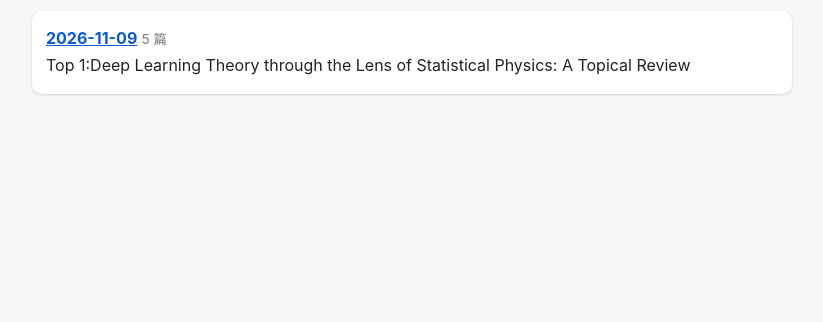
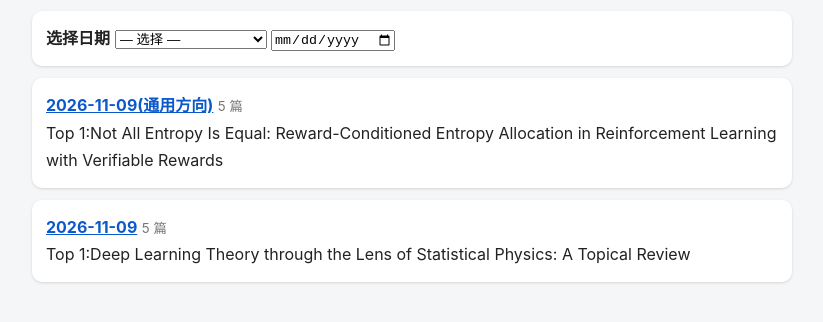
Before and after one commit to txyltop/arxiv-daily-paper, a plain HTML site: page index.html in a window 1280 px wide. Shown: the part 64-386 px from the top of the page, without its empty margins (228-1051 px from the left). Drawn offline with Linux system fonts and the light colour scheme.

Commit message:
update index.html

```diff
--- a/index.html
+++ b/index.html
@@ -5,4 +5,4 @@
 .pA{background:#d1f0d8}.pB{background:#fff1c2}.pC{background:#e5e5e5}.pri{display:inline-block;border-radius:4px;padding:0 8px;font-weight:700;margin-right:6px}
 .top{border-left:5px solid #e67e22;background:#fff8ef}.f b{display:block;color:#555;font-size:.85em;margin-top:.6em}
 .btn{display:inline-block;background:#0a58ca;color:#fff;border-radius:6px;padding:6px 14px;margin-top:8px;text-decoration:none}
-details{margin-top:8px}summary{cursor:pointer;color:#0a58ca}small{color:#777}</style></head><body><div class='w'><h1>arXiv 每日追踪</h1><div class='card'><a href='2026-11-09.html'><b>2026-11-09</b></a> <small>5 篇</small><br>Top 1:Deep Learning Theory through the Lens of Statistical Physics: A Topical Review</div></div></body></html>
+details{margin-top:8px}summary{cursor:pointer;color:#0a58ca}small{color:#777}</style></head><body><div class='w'><h1>arXiv 每日追踪</h1><div class='card'><b>选择日期</b> <select id='sel' onchange="if(this.value)location.href=this.value+'.html'"><option value=''>— 选择 —</option><option value='2026-11-09_general'>2026-11-09(通用方向)</option><option value='2026-11-09'>2026-11-09</option></select> <input type='date' id='dt' onchange="var v=this.value,k=KEYS.indexOf(v);if(k<0){alert('这一天没有记录');return}location.href=v+'.html'"></div><script>var KEYS=["2026-11-09_general", "2026-11-09"];</script><div class='card'><a href='2026-11-09_general.html'><b>2026-11-09(通用方向)</b></a> <small>5 篇</small><br>Top 1:Not All Entropy Is Equal: Reward-Conditioned Entropy Allocation in Reinforcement Learning with Verifiable Rewards</div><div class='card'><a href='2026-11-09.html'><b>2026-11-09</b></a> <small>5 篇</small><br>Top 1:Deep Learning Theory through the Lens of Statistical Physics: A Topical Review</div></div></body></html>
```
